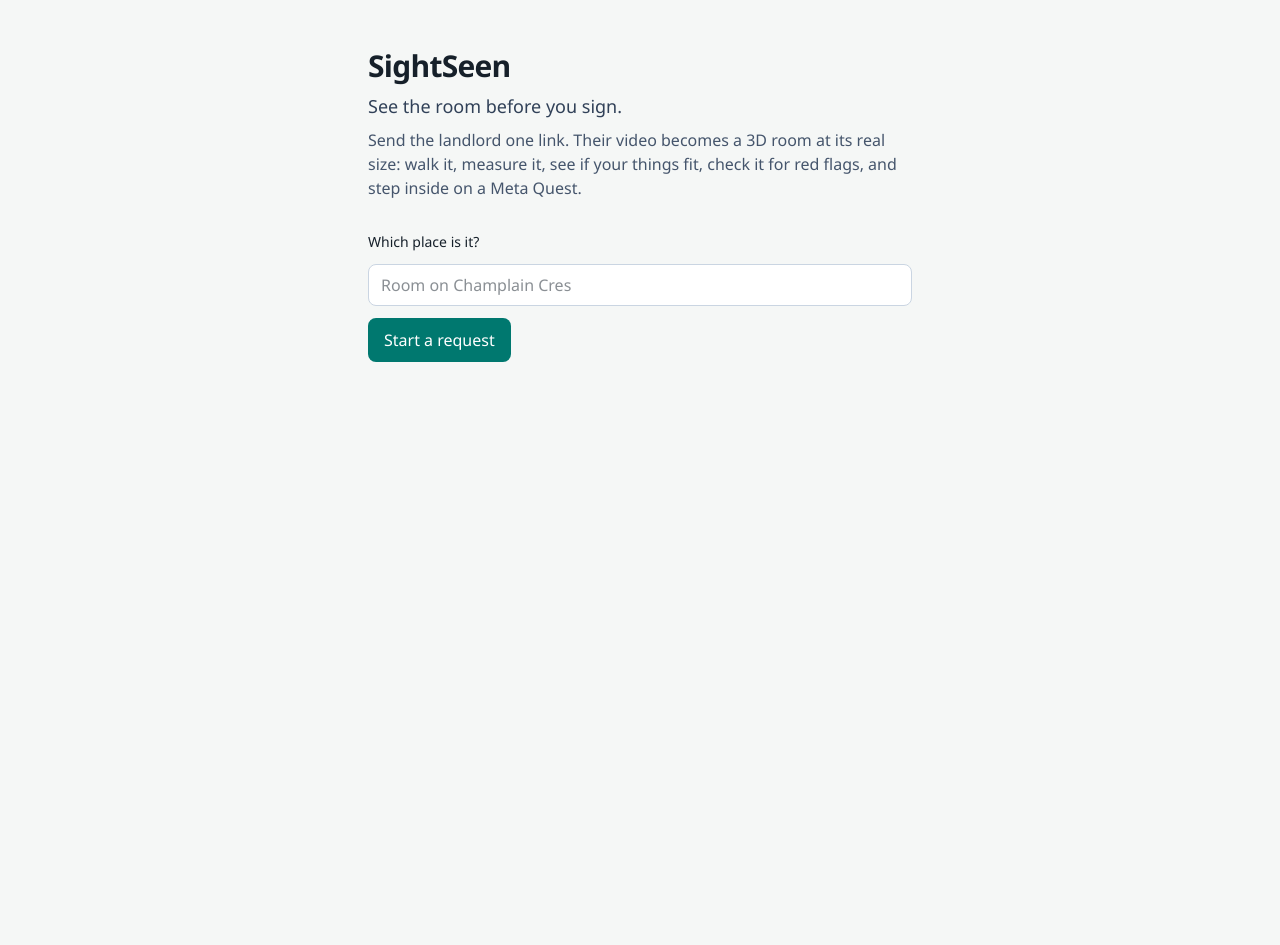
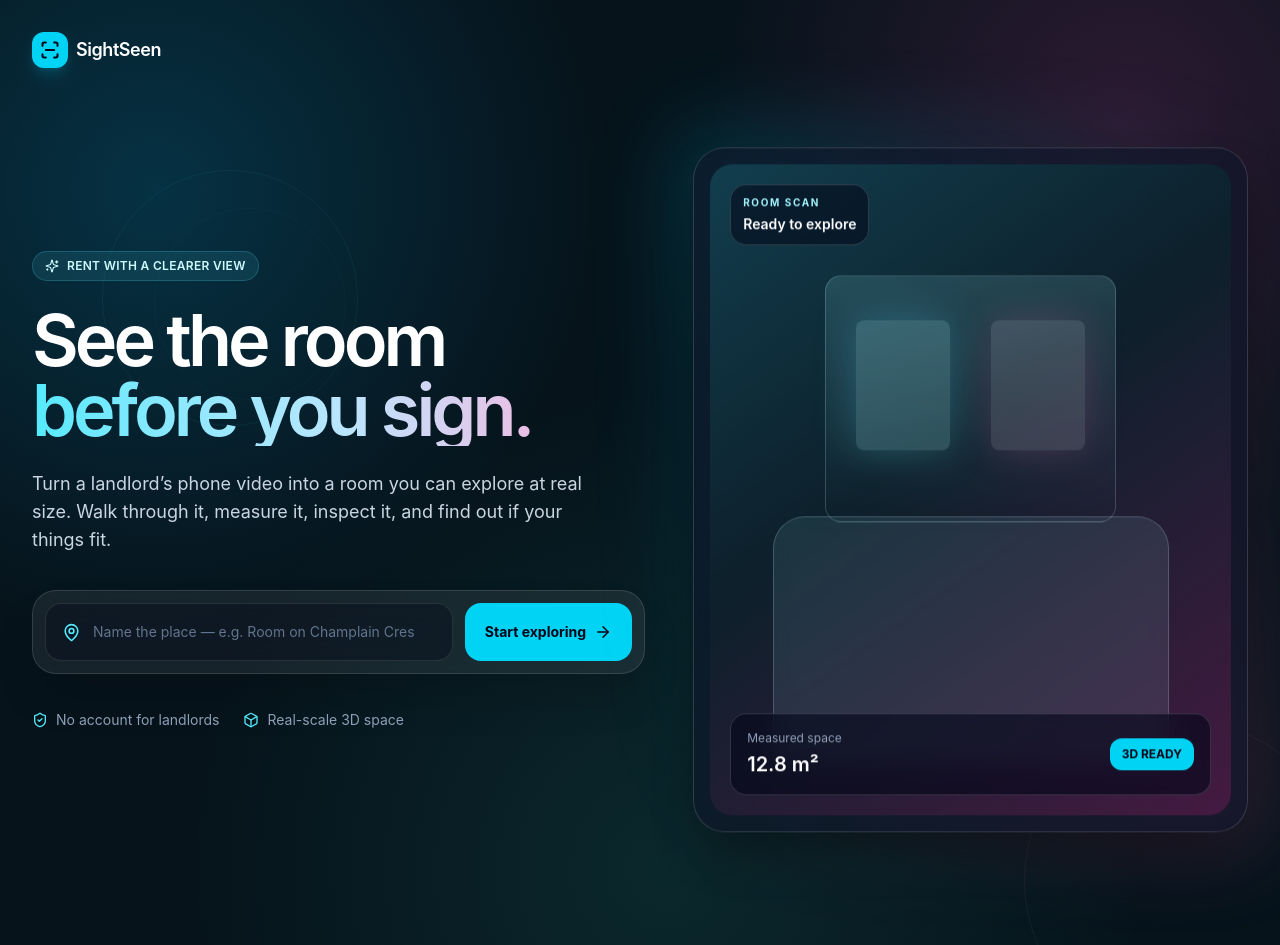
Before and after one commit to sidharthnair7/SightSeen, a React (Vite) app in the folder frontend/: page / in a window 1280 px wide. Before the commit the page ends 800 px from the top, so only its background shows below. Built offline with nearby package versions, Linux system fonts and the light colour scheme; no server answers.

Commit message:
front end

```diff
--- a/frontend/src/index.css
+++ b/frontend/src/index.css
@@ -1,13 +1,80 @@
 @import "tailwindcss";
 
 :root {
-  font-family: 'Segoe UI', system-ui, -apple-system, sans-serif;
-  color: #16202a;
-  background: #f5f7f6;
+  font-family: Inter, "Segoe UI", system-ui, -apple-system, BlinkMacSystemFont, sans-serif;
+  color: #eaf6fb;
+  background: #06131b;
   font-synthesis: none;
   text-rendering: optimizeLegibility;
 }
 
+* {
+  box-sizing: border-box;
+}
+
+html {
+  background: #06131b;
+}
+
 body {
+  min-width: 320px;
+  min-height: 100vh;
   margin: 0;
+  background:
+    radial-gradient(circle at 12% 20%, rgba(5, 147, 198, 0.24), transparent 28rem),
+    radial-gradient(circle at 88% 12%, rgba(216, 57, 149, 0.18), transparent 26rem),
+    radial-gradient(circle at 52% 92%, rgba(45, 190, 172, 0.12), transparent 30rem),
+    #06131b;
 }
+
+button,
+a,
+input {
+  -webkit-tap-highlight-color: transparent;
+}
+
+::selection {
+  background: rgba(5, 147, 198, 0.55);
+  color: white;
+}
+
+@keyframes float {
+  0%, 100% { transform: translateY(0); }
+  50% { transform: translateY(-12px); }
+}
+
+@keyframes pulse-ring {
+  0% { transform: scale(0.92); opacity: 0.7; }
+  100% { transform: scale(1.2); opacity: 0; }
+}
+
+@keyframes rise-in {
+  from { opacity: 0; transform: translateY(18px); }
+  to { opacity: 1; transform: translateY(0); }
+}
+
+.animate-float {
+  animation: float 6s ease-in-out infinite;
+}
+
+.animate-rise-in {
+  animation: rise-in 700ms cubic-bezier(0.16, 1, 0.3, 1) both;
+}
+
+.delay-1 {
+  animation-delay: 120ms;
+}
+
+.delay-2 {
+  animation-delay: 240ms;
+}
+
+@media (prefers-reduced-motion: reduce) {
+  *,
+  *::before,
+  *::after {
+    animation-duration: 0.01ms !important;
+    animation-iteration-count: 1 !important;
+    scroll-behavior: auto !important;
+  }
+}
--- a/frontend/src/screens/Home.tsx
+++ b/frontend/src/screens/Home.tsx
@@ -1,9 +1,17 @@
 import { useState, type FormEvent } from 'react'
+import {
+  ArrowRight,
+  Box,
+  Check,
+  MapPin,
+  ScanLine,
+  ShieldCheck,
+  Sparkles,
+} from 'lucide-react'
 import { STATIC_ROOM, api } from '../api'
 import CopyLink from '../components/CopyLink'
 import type { RoomRequest } from '../types'
 
-/** The student starts here: name the place, get one link for the landlord and a private page for themselves. */
 export default function Home() {
   const [label, setLabel] = useState('')
   const [busy, setBusy] = useState(false)
@@ -14,6 +22,7 @@ export default function Home() {
     e.preventDefault()
     setBusy(true)
     setError(null)
+
     try {
       setRequest(await api.create(label))
     } catch (err) {
@@ -24,57 +33,171 @@ export default function Home() {
   }
 
   return (
-    <main className="mx-auto max-w-xl px-4 py-12">
-      <h1 className="text-3xl font-semibold tracking-tight">SightSeen</h1>
-      <p className="mt-2 text-lg text-slate-700">See the room before you sign.</p>
-      <p className="mt-2 text-slate-600">
-        Send the landlord one link. Their video becomes a 3D room at its real size: walk it, measure it, see if your
-        things fit, check it for red flags, and step inside on a Meta Quest.
+    <main className="relative min-h-screen overflow-hidden px-5 py-5 sm:px-8 sm:py-8">
+      <div className="pointer-events-none absolute inset-0 opacity-30">
+        <div className="absolute left-[8%] top-[18%] h-64 w-64 rounded-full border border-cyan-300/20" />
+        <div className="absolute left-[12%] top-[22%] h-48 w-48 rounded-full border border-cyan-300/10" />
+        <div className="absolute bottom-[-6rem] right-[-4rem] h-80 w-80 rounded-full border border-pink-300/20" />
+      </div>
+
+      <div className="relative mx-auto flex min-h-[calc(100vh-2.5rem)] max-w-7xl flex-col">
+        <header className="flex items-center justify-between">
+          <a
+            href="/"
+            className="flex items-center gap-2 text-lg font-semibold tracking-tight text-white"
+          >
+            <span className="grid h-9 w-9 place-items-center rounded-xl bg-cyan-400 text-slate-950 shadow-lg shadow-cyan-500/20">
+              <ScanLine size={20} strokeWidth={2.5} />
+            </span>
+            SightSeen
+          </a>
+
+          {STATIC_ROOM && (
+            <a
+              href="/"
+              className="rounded-full border border-white/15 bg-white/5 px-4 py-2 text-sm font-medium text-slate-200 transition hover:border-cyan-300/45 hover:bg-white/10"
+            >
+              Explore demo
+            </a>
+          )}
+        </header>
+
+        <section className="grid flex-1 items-center gap-12 py-16 lg:grid-cols-[1.05fr_0.95fr] lg:py-20">
+          <div className="max-w-2xl">
+            <div className="animate-rise-in inline-flex items-center gap-2 rounded-full border border-cyan-300/20 bg-cyan-300/10 px-3 py-1.5 text-xs font-semibold tracking-wide text-cyan-100">
+              <Sparkles size={14} />
+              RENT WITH A CLEARER VIEW
+            </div>
+
+            <h1 className="animate-rise-in delay-1 mt-6 text-5xl font-semibold leading-[0.98] tracking-[-0.055em] text-white sm:text-6xl lg:text-7xl">
+              See the room
+              <span className="block bg-gradient-to-r from-cyan-300 via-sky-200 to-pink-300 bg-clip-text text-transparent">
+                before you sign.
+              </span>
+            </h1>
+
+            <p className="animate-rise-in delay-2 mt-6 max-w-xl text-base leading-7 text-slate-300 sm:text-lg">
+              Turn a landlord’s phone video into a room you can explore at real size.
+              Walk through it, measure it, inspect it, and find out if your things fit.
             </p>
-      {STATIC_ROOM && (
-        <p className="mt-3 text-sm">
-          <a href="/" className="font-medium text-teal-700 underline">Or look round a sample room first</a>
-        </p>
-      )}
 
             {!request ? (
-        <form onSubmit={start} className="mt-8 space-y-3">
-          <label htmlFor="label" className="block text-sm font-medium">Which place is it?</label>
+              <form
+                onSubmit={start}
+                className="animate-rise-in delay-2 mt-9 rounded-3xl border border-white/12 bg-white/[0.07] p-3 shadow-2xl shadow-black/20 backdrop-blur-xl"
+              >
+                <label htmlFor="label" className="sr-only">
+                  Which place is it?
+                </label>
+
+                <div className="flex flex-col gap-3 sm:flex-row">
+                  <div className="flex flex-1 items-center gap-3 rounded-2xl border border-white/10 bg-slate-950/35 px-4">
+                    <MapPin className="shrink-0 text-cyan-300" size={19} />
                     <input
                       id="label"
                       value={label}
                       onChange={e => setLabel(e.target.value)}
-            placeholder="Room on Champlain Cres"
+                      placeholder="Name the place — e.g. Room on Champlain Cres"
                       maxLength={120}
                       required
-            className="w-full rounded-lg border border-slate-300 bg-white px-3 py-2"
+                      className="min-h-14 w-full bg-transparent text-sm text-white outline-none placeholder:text-slate-500"
                     />
+                  </div>
+
                   <button
                     disabled={busy}
-            className="rounded-lg bg-teal-700 px-4 py-2.5 font-medium text-white hover:bg-teal-600 disabled:opacity-60 transition-[scale,background-color] duration-150 ease-out enabled:active:scale-[0.96] motion-reduce:transition-none motion-reduce:enabled:active:scale-100"
+                    className="inline-flex min-h-14 items-center justify-center gap-2 rounded-2xl bg-cyan-400 px-5 text-sm font-bold text-slate-950 transition duration-200 hover:bg-cyan-300 hover:shadow-lg hover:shadow-cyan-400/20 enabled:active:scale-[0.97] disabled:cursor-not-allowed disabled:opacity-60"
                   >
-            {busy ? 'Starting...' : 'Start a request'}
+                    {busy ? 'Starting...' : 'Start exploring'}
+                    {!busy && <ArrowRight size={18} />}
                   </button>
-          {error && <p className="text-sm text-red-700">{error}</p>}
+                </div>
+
+                {error && (
+                  <p className="px-2 pb-1 pt-3 text-sm text-red-300" role="alert">
+                    {error}
+                  </p>
+                )}
               </form>
             ) : (
-        <section className="mt-8 space-y-8">
-          <div>
-            <h2 className="font-medium">1. Send this link to the landlord</h2>
-            <p className="mt-1 text-sm text-slate-600">It shows them how to film the room and takes the video.</p>
-            <div className="mt-3"><CopyLink url={window.location.origin + request.landlordPath} /></div>
+              <section className="mt-9 rounded-3xl border border-cyan-300/20 bg-cyan-300/[0.08] p-6 shadow-2xl shadow-black/20 backdrop-blur-xl">
+                <div className="flex items-start gap-3">
+                  <div className="grid h-10 w-10 shrink-0 place-items-center rounded-xl bg-emerald-400 text-slate-950">
+                    <Check size={20} strokeWidth={3} />
                   </div>
                   <div>
-            <h2 className="font-medium">2. Keep your own page</h2>
-            <p className="mt-1 text-sm text-slate-600">
-              The 3D room shows up there once the video is in. It's your private link, so bookmark it.
+                    <p className="font-semibold text-white">Your private room link is ready.</p>
+                    <p className="mt-1 text-sm leading-6 text-slate-300">
+                      Send the filming link to the landlord, then keep your room page bookmarked.
                     </p>
-            <a href={request.roomPath} className="mt-3 inline-block font-medium text-teal-700 underline">
-              Open your room page
+                  </div>
+                </div>
+
+                <div className="mt-6 grid gap-5 md:grid-cols-2">
+                  <div>
+                    <p className="mb-2 text-xs font-bold tracking-wide text-cyan-200">
+                      1. SEND TO THE LANDLORD
+                    </p>
+                    <CopyLink url={window.location.origin + request.landlordPath} />
+                  </div>
+                  <div>
+                    <p className="mb-2 text-xs font-bold tracking-wide text-cyan-200">
+                      2. KEEP YOUR PRIVATE ROOM
+                    </p>
+                    <a
+                      href={request.roomPath}
+                      className="flex min-h-11 items-center justify-between rounded-xl border border-white/15 bg-white/10 px-4 text-sm font-semibold text-white transition hover:border-cyan-300/50 hover:bg-white/15"
+                    >
+                      Open room page <ArrowRight size={17} />
                     </a>
+                  </div>
                 </div>
               </section>
             )}
+
+            <div className="mt-9 flex flex-wrap gap-x-6 gap-y-3 text-sm text-slate-400">
+              <span className="inline-flex items-center gap-2">
+                <ShieldCheck size={16} className="text-cyan-300" />
+                No account for landlords
+              </span>
+              <span className="inline-flex items-center gap-2">
+                <Box size={16} className="text-cyan-300" />
+                Real-scale 3D space
+              </span>
+            </div>
+          </div>
+
+          <div className="animate-float relative mx-auto w-full max-w-xl">
+            <div className="absolute -inset-5 rounded-[2.5rem] bg-gradient-to-br from-cyan-400/20 via-transparent to-pink-400/20 blur-2xl" />
+
+            <div className="relative overflow-hidden rounded-[2rem] border border-white/15 bg-slate-900/60 p-4 shadow-2xl shadow-black/40 backdrop-blur-xl">
+              <div className="relative aspect-[4/5] overflow-hidden rounded-[1.4rem] bg-[linear-gradient(145deg,#123e4e_0%,#0d202b_43%,#451a42_100%)]">
+                <div className="absolute inset-x-[12%] bottom-[8%] h-[38%] rounded-t-[2rem] border border-cyan-100/20 bg-cyan-200/10 backdrop-blur-sm" />
+                <div className="absolute left-[22%] top-[17%] h-[38%] w-[56%] rounded-2xl border border-cyan-100/20 bg-gradient-to-b from-cyan-200/15 to-transparent" />
+                <div className="absolute left-[28%] top-[24%] h-[20%] w-[18%] rounded-lg bg-cyan-200/20 shadow-[0_0_40px_rgba(92,221,255,0.25)]" />
+                <div className="absolute right-[28%] top-[24%] h-[20%] w-[18%] rounded-lg bg-pink-200/15 shadow-[0_0_40px_rgba(255,105,180,0.2)]" />
+
+                <div className="absolute left-5 top-5 rounded-2xl border border-white/15 bg-slate-950/55 px-3 py-2.5 backdrop-blur-md">
+                  <p className="text-[10px] font-bold tracking-[0.16em] text-cyan-200">ROOM SCAN</p>
+                  <p className="mt-1 text-sm font-semibold text-white">Ready to explore</p>
+                </div>
+
+                <div className="absolute bottom-5 left-5 right-5 rounded-2xl border border-white/15 bg-slate-950/60 p-4 backdrop-blur-md">
+                  <div className="flex items-center justify-between">
+                    <div>
+                      <p className="text-xs text-slate-400">Measured space</p>
+                      <p className="mt-1 text-xl font-semibold text-white">12.8 m²</p>
+                    </div>
+                    <div className="rounded-xl bg-cyan-400 px-3 py-2 text-xs font-bold text-slate-950">
+                      3D READY
+                    </div>
+                  </div>
+                </div>
+              </div>
+            </div>
+          </div>
+        </section>
+      </div>
     </main>
   )
 }
```
Also changed, not shown: 1 other file (tests, documents, lock files or other folders). Lines whose indentation alone changed are shown as unchanged.
